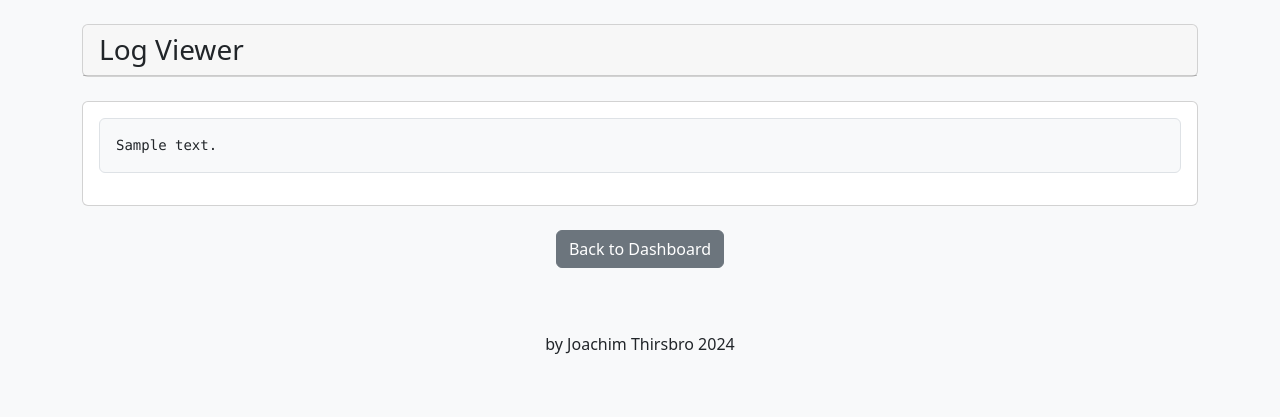
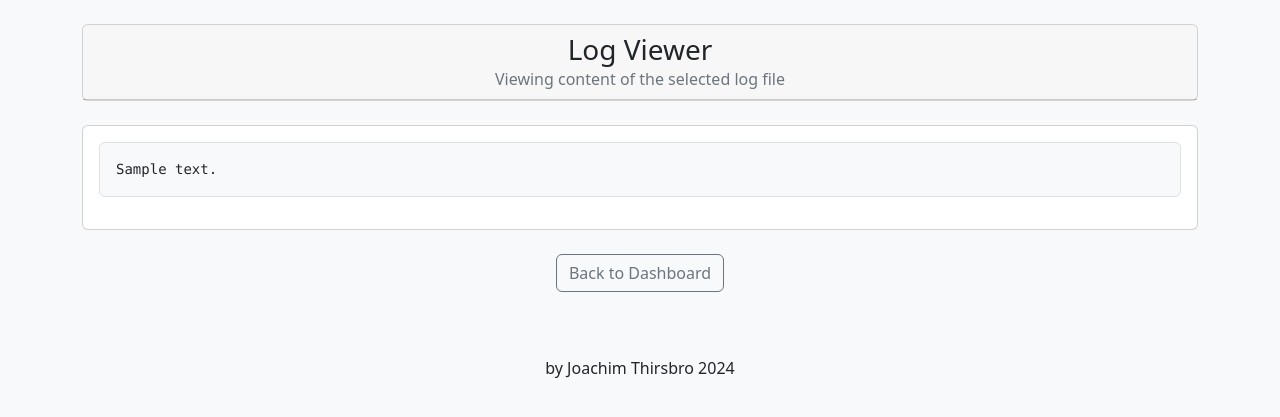
Before and after one commit to joachimth/PythonPagerTelegramForwarder, a Flask app: template templates/log.html in a window 1280 px wide. Shown: the part 71-488 px from the top of the page. Run offline with Flask 2, Linux system fonts and the light colour scheme; the template is opened without the code that fills it: most values are stand-ins (such as "Sample title", 1, 10 or a date in 2020).

Commit message:
Update log.html

```diff
--- a/templates/log.html
+++ b/templates/log.html
@@ -1,20 +1,21 @@
 {% include 'header.html' %}
         <!-- Header -->
         <div class="card mb-4">
-            <div class="card-header">
+            <div class="card-header text-center">
                 <h3 class="mb-0">Log Viewer</h3>
+                <p class="text-muted mb-0">Viewing content of the selected log file</p>
             </div>
         </div>
 
         <!-- Log Content -->
         <div class="card mb-4">
             <div class="card-body">
-                <pre class="bg-light p-3 border rounded">{{ content }}</pre>
+                <pre class="bg-light p-3 border rounded overflow-auto" style="max-height: 500px;">{{ content }}</pre>
             </div>
         </div>
 
         <!-- Back to Dashboard -->
         <div class="text-center">
-            <a href="/admin" class="btn btn-secondary">Back to Dashboard</a>
+            <a href="/admin" class="btn btn-outline-secondary">Back to Dashboard</a>
         </div>
 {% include 'footer.html' %}
```
